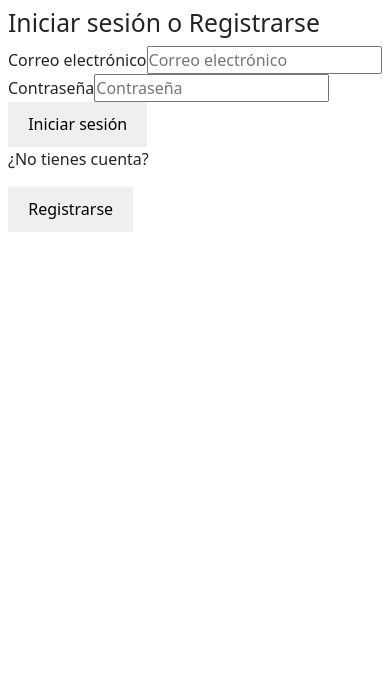
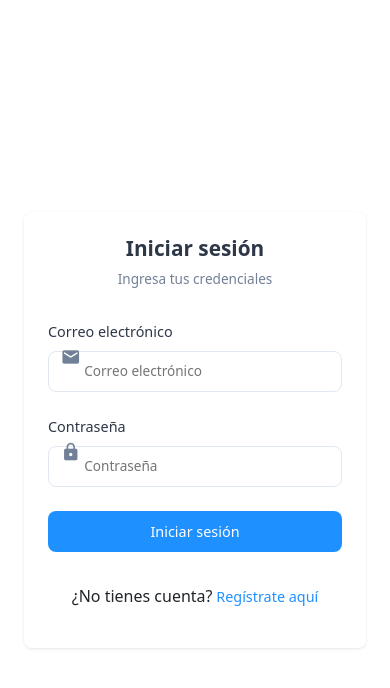
Before and after one commit to ElNerdyyT/my-project-rescue, a Preact app: page /reportes in a window 390 px wide. Shown: the top 688 px of the page. Built offline with nearby package versions, Linux system fonts and the light colour scheme.

Commit message:
Mensaje descriptivo de tus cambios

```diff
--- a/src/components/AuthForm.tsx
+++ b/src/components/AuthForm.tsx
@@ -1,11 +1,13 @@
 import { useState } from 'preact/hooks';
 import { supabase } from '../utils/supabaseClient';
+import '../css/AuthForm.css';
 
 const AuthForm = () => {
   const [email, setEmail] = useState('');
   const [password, setPassword] = useState('');
   const [loading, setLoading] = useState(false);
   const [error, setError] = useState<string | null>(null);
+  const [isLogin, setIsLogin] = useState(true);
 
   const handleLogin = async (e: Event) => {
     e.preventDefault();
@@ -46,11 +48,18 @@ const AuthForm = () => {
   };
 
   return (
+    <div class="auth-container">
       <div class="auth-form">
-      <h2>{loading ? 'Cargando...' : 'Iniciar sesión o Registrarse'}</h2>
-      <form onSubmit={handleLogin}>
-        <div>
+        <div class="auth-form-header">
+          <h2>{isLogin ? 'Iniciar sesión' : 'Registrarse'}</h2>
+          <p>{isLogin ? 'Ingresa tus credenciales' : 'Crea una nueva cuenta'}</p>
+        </div>
+
+        <form onSubmit={isLogin ? handleLogin : handleRegister}>
+          <div class="form-group">
             <label for="email">Correo electrónico</label>
+            <div class="input-wrapper">
+              <span class="material-icons form-icon">email</span>
               <input
                 type="email"
                 id="email"
@@ -60,8 +69,12 @@ const AuthForm = () => {
                 required
               />
             </div>
-        <div>
+          </div>
+
+          <div class="form-group">
             <label for="password">Contraseña</label>
+            <div class="input-wrapper">
+              <span class="material-icons form-icon">lock</span>
               <input
                 type="password"
                 id="password"
@@ -71,18 +84,23 @@ const AuthForm = () => {
                 required
               />
             </div>
-        {error && <p style={{ color: 'red' }}>{error}</p>}
-        <div>
-          <button type="submit" disabled={loading}>
-            {loading ? 'Cargando...' : 'Iniciar sesión'}
+          </div>
+
+          {error && <p class="error-message">{error}</p>}
+
+          <button type="submit" class="btn-primary" disabled={loading}>
+            {loading ? 'Cargando...' : (isLogin ? 'Iniciar sesión' : 'Registrarse')}
           </button>
+        </form>
+
+        <div class="auth-form-footer">
+          <p>
+            {isLogin ? '¿No tienes cuenta?' : '¿Ya tienes cuenta?'}
+            <a href="#" onClick={() => setIsLogin(!isLogin)}>
+              {isLogin ? ' Regístrate aquí' : ' Inicia sesión aquí'}
+            </a>
+          </p>
         </div>
-      </form>
-      <div>
-        <p>¿No tienes cuenta?</p>
-        <button onClick={handleRegister} disabled={loading}>
-          {loading ? 'Cargando...' : 'Registrarse'}
-        </button>
       </div>
     </div>
   );
--- /dev/null
+++ b/src/css/AuthForm.css
@@ -0,0 +1,155 @@
+:root {
+  --primary: #1e90ff;
+  --primary-hover: #0077cc;
+  --background: #ffffff;
+  --text: #2d3748;
+  --text-light: #718096;
+  --border: #e2e8f0;
+  --shadow: 0 1px 3px rgba(0, 0, 0, 0.1);
+  --radius: 8px;
+}
+
+.auth-container {
+  display: flex;
+  flex-direction: column;
+  align-items: center;
+  justify-content: center;
+  min-height: 100vh;
+  padding: 1rem;
+  background: var(--background);
+}
+
+.auth-form {
+  width: 100%;
+  max-width: 400px;
+  padding: 2rem;
+  background: var(--background);
+  border-radius: var(--radius);
+  box-shadow: var(--shadow);
+}
+
+.auth-form-header {
+  text-align: center;
+  margin-bottom: 2rem;
+}
+
+.auth-form-header h2 {
+  font-size: 1.5rem;
+  font-weight: 600;
+  color: var(--text);
+  margin-bottom: 0.5rem;
+}
+
+.auth-form-header p {
+  color: var(--text-light);
+  font-size: 0.9rem;
+}
+
+.form-group {
+  margin-bottom: 1.5rem;
+  position: relative;
+}
+
+.form-group label {
+  display: block;
+  margin-bottom: 0.5rem;
+  color: var(--text);
+  font-size: 0.9rem;
+}
+
+.form-group input {
+  width: 100%;
+  padding: 0.75rem 1rem 0.75rem 2.5rem;
+  border: 1px solid var(--border);
+  border-radius: var(--radius);
+  font-size: 0.9rem;
+  color: var(--text);
+  transition: all 0.3s ease;
+}
+
+.form-group input:focus {
+  outline: none;
+  border-color: var(--primary);
+  box-shadow: 0 0 0 3px rgba(30, 144, 255, 0.15);
+}
+
+.form-icon {
+  position: absolute;
+  left: 1rem;
+  top: 50%;
+  transform: translateY(-50%);
+  color: var(--text-light);
+  transition: color 0.2s ease;
+}
+
+.form-group input:focus ~ .form-icon {
+  color: var(--primary);
+}
+
+.auth-form-footer {
+  margin-top: 2rem;
+  text-align: center;
+}
+
+.auth-form-footer a {
+  color: var(--primary);
+  text-decoration: none;
+  font-size: 0.9rem;
+}
+
+.auth-form-footer a:hover {
+  text-decoration: underline;
+}
+
+.btn-primary {
+  width: 100%;
+  padding: 0.75rem;
+  background: var(--primary);
+  color: white;
+  border: none;
+  border-radius: var(--radius);
+  font-size: 1rem;
+  font-weight: 500;
+  cursor: pointer;
+  transition: all 0.3s ease;
+}
+
+.btn-primary:hover {
+  background: var(--primary-hover);
+}
+
+/* Mobile Styles */
+@media (max-width: 480px) {
+  .auth-form {
+    padding: 1.5rem;
+  }
+
+  .auth-form-header h2 {
+    font-size: 1.3rem;
+  }
+
+  .auth-form-header p {
+    font-size: 0.85rem;
+  }
+
+  .form-group input {
+    padding: 0.6rem 0.8rem 0.6rem 2.2rem;
+    font-size: 0.85rem;
+  }
+
+  .form-icon {
+    left: 0.8rem;
+  }
+
+  .btn-primary {
+    padding: 0.6rem;
+    font-size: 0.9rem;
+  }
+}
+
+/* Tablet Styles */
+@media (min-width: 481px) and (max-width: 768px) {
+  .auth-form {
+    padding: 1.75rem;
+  }
+}
--- a/src/css/Menu.css
+++ b/src/css/Menu.css
@@ -500,6 +500,11 @@
 
 /* Responsive Styles */
 @media (max-width: 768px) {
+  .menu-container {
+    grid-template-columns: 1fr;
+    position: relative;
+  }
+
   .top-bar {
     display: flex;
     align-items: center;
@@ -538,6 +543,7 @@
     transform: translateX(300px);
   }
 
+  @media (max-width: 768px) {
     .overlay {
       position: fixed;
       top: 0;
@@ -550,6 +556,8 @@
       visibility: hidden;
       transition: opacity 0.3s ease;
       pointer-events: none;
+      backdrop-filter: blur(2px);
+    }
   }
 
   .overlay.active {
@@ -565,6 +573,14 @@
     min-height: calc(100vh - 60px);
     display: flex;
     flex-direction: column;
+    grid-column: 1 / -1;
+    position: relative;
+    z-index: 1;
+  }
+
+  .main-content-container {
+    padding: 1rem;
+    width: 100%;
   }
 
   .main-content > * {
@@ -588,10 +604,6 @@
     display: none;
   }
 
-  .overlay {
-    display: none !important;
-  }
-
   .sidebar {
     display: block;
     position: static;
@@ -609,6 +621,12 @@
 
   .main-content {
     grid-column: 2 / 3;
+  }
+
+  .overlay {
+    display: none;
+    visibility: hidden;
+    pointer-events: none;
   }
 }
 
--- /dev/null
+++ b/src/index.html
@@ -0,0 +1,13 @@
+<!DOCTYPE html>
+<html lang="es">
+  <head>
+    <meta charset="UTF-8" />
+    <meta name="viewport" content="width=device-width, initial-scale=1.0" />
+    <title>Farmacia Web</title>
+    <link href="https://fonts.googleapis.com/icon?family=Material+Icons" rel="stylesheet">
+  </head>
+  <body>
+    <div id="root"></div>
+    <script type="module" src="/src/main.tsx"></script>
+  </body>
+</html>
```
Lines whose indentation alone changed are shown as unchanged.
